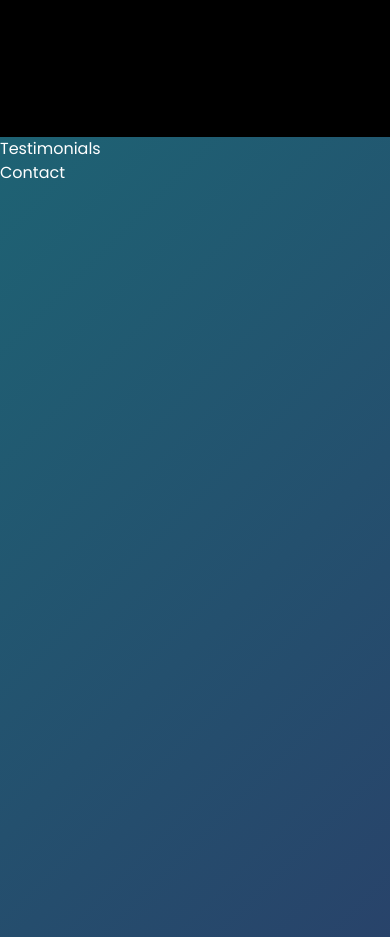
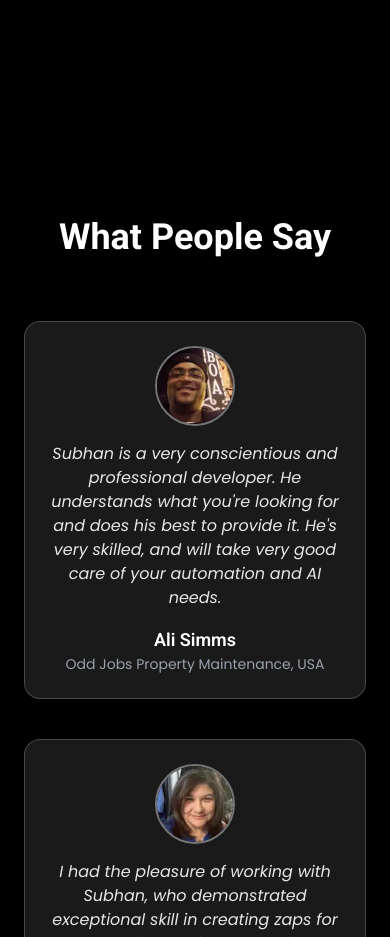
Before and after one commit to subhan-f/SubhansPortfolio, a React (Vite) app: page / in a window 390 px wide. Shown: the part 8960-9897 px from the top of the page. Built offline with nearby package versions, Linux system fonts and the light colour scheme.

Commit message:
feat: add testimonials section with animations and responsive design

```diff
--- a/src/sections/Home.jsx
+++ b/src/sections/Home.jsx
@@ -4,7 +4,7 @@ import { motion } from 'framer-motion';
 import { useMemo } from 'react';
 import { useState } from 'react';
 import { useEffect } from 'react';
-import { Linkedin, Github, Twitter } from 'lucide-react';
+import { Linkedin, Github } from 'lucide-react';
 
 import { a, filter, link } from 'framer-motion/client';
 import { FaXTwitter } from 'react-icons/fa6';
--- a/src/sections/Testimonials.jsx
+++ b/src/sections/Testimonials.jsx
@@ -1,7 +1,76 @@
 import React from 'react';
+import t1 from '../assets/antonio.png';
+import t2 from '../assets/AliSimms.webp';
+import t3 from '../assets/Lidi.webp';
+import t4 from '../assets/sonia.webp';
+import { motion } from 'framer-motion';
+
+const testimonials = [
+  {
+    name: 'Ali Simms',
+    role: 'Odd Jobs Property Maintenance, USA',
+    review:
+    "Subhan is a very conscientious and professional developer. He understands what you're looking for and does his best to provide it. He's very skilled, and will take very good care of your automation and AI needs.",
+    image: t2,
+  },
+  {
+    name: 'Lidi Anettem',
+    role: 'Buy Properties Group, USA',
+    review:
+      'I had the pleasure of working with Subhan, who demonstrated exceptional skill in creating zaps for my business. His outstanding listening skills ensured he thoroughly understood my specific needs and business requirements... ',
+    image: t3,
+  },
+  {
+    name: 'Antonio Macan',
+    role: 'KidsKulturSpass, Germany',
+    review: 'Subhan is a true expert in his field. Will keep going with him for future.',
+    image: t1,
+  },
+  {
+    name: 'Sonia De La Torre',
+    role: 'FHOD LLC, USA',
+    review: "Subhan did an exceptional job setting up my Podio CRM. He was professional, efficient, and incredibly knowledgeable, making the process smooth and hassle-free. Highly recommend his services!",
+    image: t4,
+  },
+];
 
 function Testimonials() {
-  return <div>Testimonials</div>;
+  return (
+    <section
+      id="Testimonials"
+      className="relative min-h-screen bg-black text-white flex flex-col items-center justify-between px-6 py-20"
+    >
+      <motion.h2
+        className="text-4xl font-bold mb-16"
+        initial={{ opacity: 0, y: -50 }}
+        animate={{ opacity: 1, y: 0 }}
+        transition={{ duration: 0.6 }}
+      >
+        What People Say
+      </motion.h2>
+      <div className="grid grid-cols-1 sm:grid-cols-2 lg:grid-cols-2 gap-10 max-w-6xl w-full">
+        {testimonials.map((t, i) => (
+          <motion.div
+            key={t.name}
+            initial={{ opacity: 1, y: 0 }}
+            transition={{ duration: 0.5, delay: i * 0.2 }}
+            viewport={{ once: true }}
+            className="bg-white/10 backdrop-blur-lg border border-white/20 rounded-2xl p-6 flex flex-col items-center text-center transform transition duration-500 hover:scale-105 hover:rotate-1"
+          >
+            <img
+              src={t.image}
+              alt={t.name}
+              className="w-20 h-20 rounded-full border-2 border-white/40 mb-4 object-cover"
+              loading="lazy"
+            />
+            <p className="text-gray-200 italic mb-4">{t.review}</p>
+            <h3 className="text-lg font-semibold">{t.name}</h3>
+            <p className="text-sm text-gray-400">{t.role}</p>
+          </motion.div>
+        ))}
+      </div>
+    </section>
+  );
 }
 
 export default Testimonials;
```
